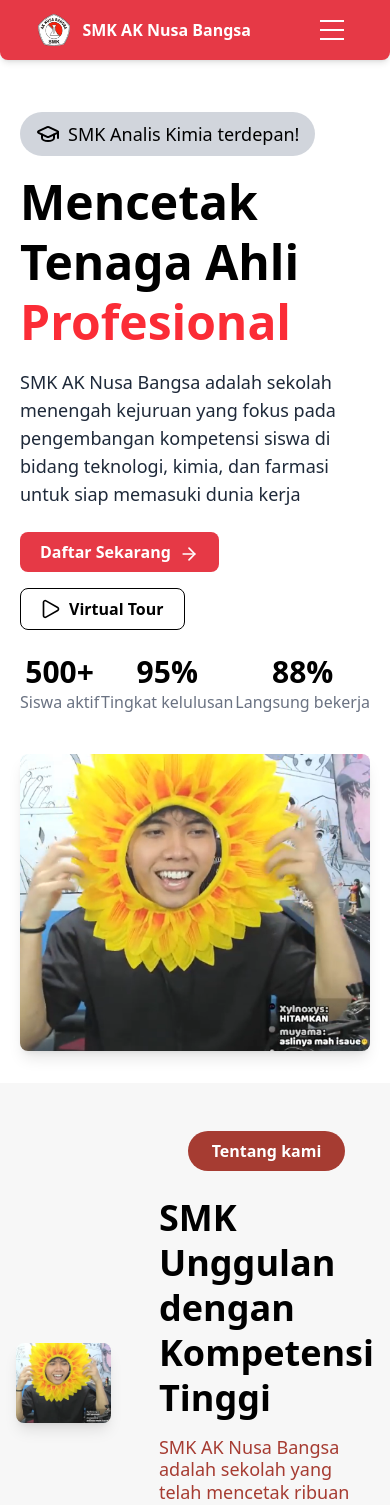
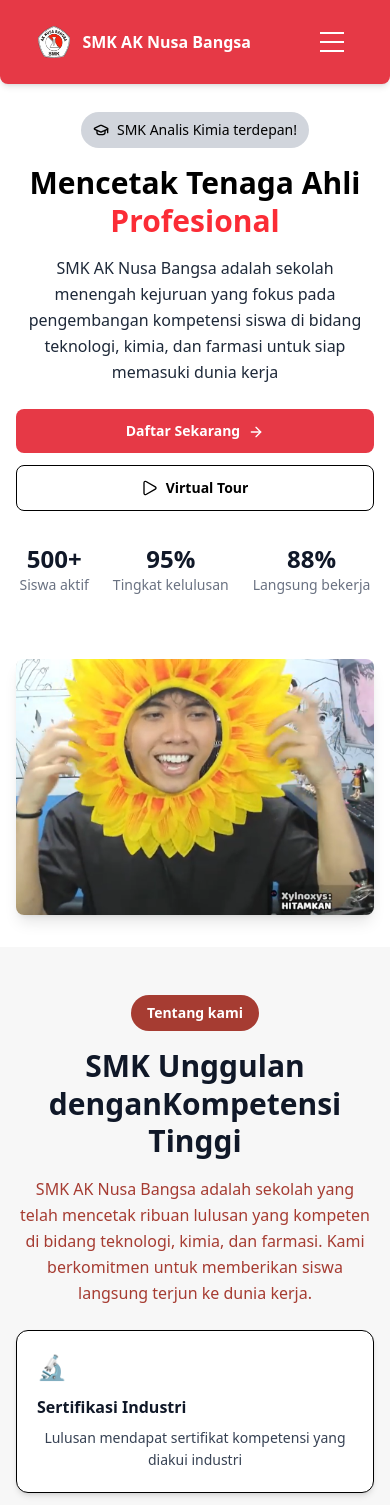
Before and after one commit to faturahaman/School-web-FE, a React (Vite) app: page / in a window 390 px wide. Shown: the top 1505 px of the page. Built offline with nearby package versions, Linux system fonts and the light colour scheme.

Commit message:
menambahkan navbar menjadi fluid dan beberapa responsive dasar

```diff
--- a/src/components/Nav.jsx
+++ b/src/components/Nav.jsx
@@ -65,8 +65,8 @@ const MobileNavItem = ({ href, label, onClick, isButton = false }) => (
       onClick={onClick}
       className={`block px-4 py-2 transition-colors duration-200 ${
         isButton
-          ? 'bg-black text-white rounded-md mx-4 text-center font-bold hover:bg-gray-800'
-          : 'hover:underline'
+          ? "bg-black text-white rounded-md mx-4 text-center font-bold hover:bg-gray-800"
+          : "hover:underline"
       }`}
     >
       {label}
@@ -85,21 +85,21 @@ const AnimatedMenuButton = ({ isOpen, onClick }) => (
       {/* atas */}
       <span
         className={`block h-0.5 w-6 bg-white will-change-transform transition-transform duration-300 ease-in-out ${
-          isOpen ? 'rotate-45 translate-y-2' : ''
+          isOpen ? "rotate-45 translate-y-2" : ""
         }`}
       ></span>
 
       {/* tengah */}
       <span
         className={`block h-0.5 w-6 bg-white transition-opacity duration-300 ease-in-out ${
-          isOpen ? 'opacity-0' : 'opacity-100'
+          isOpen ? "opacity-0" : "opacity-100"
         }`}
       ></span>
 
       {/* bawah */}
       <span
         className={`block h-0.5 w-6 bg-white will-change-transform transition-transform duration-300 ease-in-out ${
-          isOpen ? '-rotate-45 -translate-y-2' : ''
+          isOpen ? "-rotate-45 -translate-y-2" : ""
         }`}
       ></span>
     </div>
@@ -139,7 +139,9 @@ function Nav() {
     <>
       <style>{customStyles}</style>
       <nav
-        className={`fixed top-0 left-0 w-full z-50 flex md:justify-evenly justify-around flex-shrink-0 items-center h-15 bg-[#e63946] text-white rounded-b-lg shadow-md px-4 py-3 transition-all duration-300 ${isScrolled ? "bg-opacity-80" : "bg-opacity-100"}`}
+        className={`fixed top-0 left-0 w-full z-50 flex md:justify-evenly justify-around flex-shrink-0 items-center bg-[#e63946] text-white rounded-b-lg shadow-md px-4 transition-all duration-300 backdrop-blur-md
+    ${isScrolled ? "py-2 bg-opacity-80" : "py-6 bg-opacity-100"}
+  `}
         style={{ backgroundColor: isScrolled ? "#e63946cc" : "#e63946" }}
       >
         {/* Logo Section */}
@@ -149,20 +151,14 @@ function Nav() {
             alt="Logo AKNB"
             className="h-8 w-auto cursor-pointer"
           />
-          <h1 className="font-bold md:text-xl text-base">
-            SMK AK Nusa Bangsa
-          </h1>
+          <h1 className="font-bold md:text-xl text-base">SMK AK Nusa Bangsa</h1>
         </div>
 
         {/* Desktop Navigation */}
         <div className="hidden md:block">
           <ul className="flex flex-col md:flex-row md:space-x-4 space-y-2 md:space-y-0 mt-4 md:mt-0 text-sm md:text-base">
             {NAV_ITEMS.map((item) => (
-              <NavItem
-                key={item.href}
-                href={item.href}
-                label={item.label}
-              />
+              <NavItem key={item.href} href={item.href} label={item.label} />
             ))}
           </ul>
         </div>
--- a/src/layout/Hero.jsx
+++ b/src/layout/Hero.jsx
@@ -29,102 +29,112 @@ function Hero() {
   return (
     <>
       {/* Hero Section */}
-      <section className="md:px-20 md:py-12 px-5 py-8 bg-white">
-        <div className="flex flex-col md:flex-row items-center justify-between gap-10">
+      <section className="px-4 py-8 md:px-8 lg:px-20 md:py-12 bg-white">
+        <div className="max-w-7xl mx-auto flex flex-col lg:flex-row items-center justify-between gap-8 lg:gap-12">
           {/* Teks */}
-          <div className="md:w-1/2">
-            <div className="inline-flex items-center gap-x-2 bg-gray-300 px-4 py-2 rounded-full text-sm md:text-base mb-4">
-              <GraduationCap />
-              <h3 className="text-lg">SMK Analis Kimia terdepan!</h3>
+          <div className="w-full lg:w-1/2 text-center lg:text-left">
+            <div className="inline-flex items-center gap-x-2 bg-gray-300 px-3 py-2 md:px-4 rounded-full text-sm md:text-base mb-4">
+              <GraduationCap className="w-4 h-4 md:w-5 md:h-5" />
+              <h3 className="text-sm md:text-lg font-medium">SMK Analis Kimia terdepan!</h3>
             </div>
 
-            <h1 className="font-bold text-5xl md:text-6xl leading-tight mb-4">
-              Mencetak <br /> Tenaga Ahli <br />
+            <h1 className="font-bold text-3xl sm:text-4xl md:text-5xl lg:text-6xl leading-tight mb-4">
+              Mencetak <br className="hidden sm:block" />
+              Tenaga Ahli <br className="hidden sm:block" />
               <span className="text-red-500">Profesional</span>
             </h1>
 
-            <p className="text-gray-800 text-lg max-w-md mb-6">
+            <p className="text-gray-800 text-base md:text-lg max-w-md mx-auto lg:mx-0 mb-6 leading-relaxed">
               SMK AK Nusa Bangsa adalah sekolah menengah kejuruan yang fokus pada pengembangan kompetensi siswa di bidang teknologi, kimia, dan farmasi untuk siap memasuki dunia kerja
             </p>
 
-            <div className="flex flex-wrap gap-4 mb-6">
+            <div className="flex flex-col sm:flex-row justify-center lg:justify-start gap-3 md:gap-4 mb-8">
               <a
                 href="/daftar"
-                className="flex items-center gap-2 bg-[#e63946] text-white font-bold px-5 py-2 rounded-lg hover:bg-red-700 transition"
+                className="flex items-center justify-center gap-2 bg-[#e63946] text-white font-bold px-5 py-3 rounded-lg hover:bg-red-700 transition duration-300 text-sm md:text-base"
               >
                 Daftar Sekarang
-                <ArrowRight className="w-5 h-5 relative top-[2px]" />
+                <ArrowRight className="w-4 h-4 md:w-5 md:h-5 relative top-[1px]" />
               </a>
 
               <a
                 href="/tour"
-                className="flex items-center gap-2 bg-white font-bold px-5 py-2 rounded-lg hover:bg-gray-200 transition border border-black"
+                className="flex items-center justify-center gap-2 bg-white font-bold px-5 py-3 rounded-lg hover:bg-gray-200 transition duration-300 border border-black text-sm md:text-base"
               >
-                <Triangle className="rotate-90 w-5 h-5" />
+                <Triangle className="rotate-90 w-4 h-4 md:w-5 md:h-5" />
                 Virtual Tour
               </a>
             </div>
 
-            <div className="flex justify-between max-w-sm text-center">
+            <div className="flex justify-center lg:justify-start gap-6 md:gap-8 text-center max-w-sm mx-auto lg:mx-0">
               <div>
-                <h3 className="font-semibold text-3xl">500+</h3>
-                <p className="text-gray-500">Siswa aktif</p>
+                <h3 className="font-semibold text-2xl md:text-3xl text-gray-900">500+</h3>
+                <p className="text-gray-500 text-sm md:text-base">Siswa aktif</p>
               </div>
               <div>
-                <h3 className="font-semibold text-3xl">95%</h3>
-                <p className="text-gray-500">Tingkat kelulusan</p>
+                <h3 className="font-semibold text-2xl md:text-3xl text-gray-900">95%</h3>
+                <p className="text-gray-500 text-sm md:text-base">Tingkat kelulusan</p>
               </div>
               <div>
-                <h3 className="font-semibold text-3xl">88%</h3>
-                <p className="text-gray-500">Langsung bekerja</p>
+                <h3 className="font-semibold text-2xl md:text-3xl text-gray-900">88%</h3>
+                <p className="text-gray-500 text-sm md:text-base">Langsung bekerja</p>
               </div>
             </div>
           </div>
 
           {/* Gambar */}
-          <div className="md:w-1/2">
+          <div className="w-full lg:w-1/2 mt-8 lg:mt-0">
             <img
               src="/public/test1.png"
               alt="SMK AK Nusa Bangsa"
-              className="rounded-lg shadow-lg w-full max-h-[400px] object-cover"
+              className="rounded-lg shadow-lg w-full h-64 sm:h-80 md:h-96 lg:h-[400px] object-cover mx-auto"
             />
           </div>
         </div>
       </section>
 
-      <Section className="flex justify-center items-end bg-[#f7f7f7] gap-19">
-        <div className="md:w-1/2 mr-12 my-53">
+      {/* About Section */}
+      <Section className="bg-[#f7f7f7] px-4 py-12 md:px-8 lg:px-20">
+        <div className="max-w-7xl mx-auto flex flex-col lg:flex-row items-center gap-8 lg:gap-16">
+          {/* Gambar - Mobile first, Desktop second */}
+          <div className="w-full lg:w-1/2 order-2 lg:order-1">
             <img
               src="/public/test1.png"
               alt="SMK AK Nusa Bangsa"
-              className="rounded-lg shadow-lg w-full max-h-[400px] object-cover"
+              className="rounded-lg shadow-lg w-full h-64 sm:h-80 md:h-96 lg:h-[400px] object-cover"
             />
           </div>
-         <div className="w-full max-w-2xl flex flex-col items-center">
-          <span className="bg-[#a63c32] text-white px-6 py-2 rounded-full font-semibold mb-6 md:mb-4 text-base md:text-lg">
+
+          {/* Content */}
+          <div className="w-full lg:w-1/2 flex flex-col items-center lg:items-start text-center lg:text-left order-1 lg:order-2">
+            <span className="bg-[#a63c32] text-white px-4 py-2 md:px-6 md:py-2 rounded-full font-semibold mb-4 md:mb-6 text-sm md:text-base lg:text-lg">
               Tentang kami
             </span>
-          <h2 className="font-bold text-4xl md:text-5xl text-justify mb-4 leading-tight">
+
+            <h2 className="font-bold text-3xl sm:text-4xl md:text-5xl mb-4 leading-tight text-gray-900">
               SMK Unggulan dengan
-            <br />
+              <br className="hidden sm:block" />
               Kompetensi Tinggi
             </h2>
-          <p className="text-[#a63c32] text-lg text-left leading-tight max-w-xl mb-8">
+
+            <p className="text-[#a63c32] text-base md:text-lg leading-relaxed max-w-xl mb-6 md:mb-8">
               SMK AK Nusa Bangsa adalah sekolah yang telah mencetak ribuan lulusan
               yang kompeten di bidang teknologi, kimia, dan farmasi. Kami
               berkomitmen untuk memberikan siswa langsung terjun ke dunia kerja.
             </p>
-          <div className="grid grid-cols-1 md:grid-cols-2 gap-4 w-full max-w-2xl justify-end">
+
+            <div className="grid grid-cols-1 sm:grid-cols-2 gap-4 md:gap-6 w-full max-w-4xl">
               {tentangKamiCards.map((card, index) => (
                 <div
                   key={index}
-                className="border rounded-xl p-5 bg-white shadow-md flex flex-col items-start min-h-[120px]"
+                  className="border rounded-xl p-5 md:p-6 lg:p-7 bg-white shadow-md flex flex-col items-start min-h-[140px] md:min-h-[160px] hover:shadow-lg transition-shadow duration-300"
                 >
-                <span className="mb-2 text-2xl">{card.icon}</span>
-                <span className="font-semibold text-base">{card.title}</span>
-                <p className="text-gray-700 text-sm mt-1">{card.description}</p>
+                  <span className="mb-3 text-2xl md:text-3xl">{card.icon}</span>
+                  <span className="font-semibold text-base md:text-lg text-gray-900 mb-2">{card.title}</span>
+                  <p className="text-gray-700 text-sm md:text-base leading-relaxed">{card.description}</p>
                 </div>
               ))}
+            </div>
           </div>
         </div>
       </Section>
```
Lines whose indentation alone changed are shown as unchanged.
